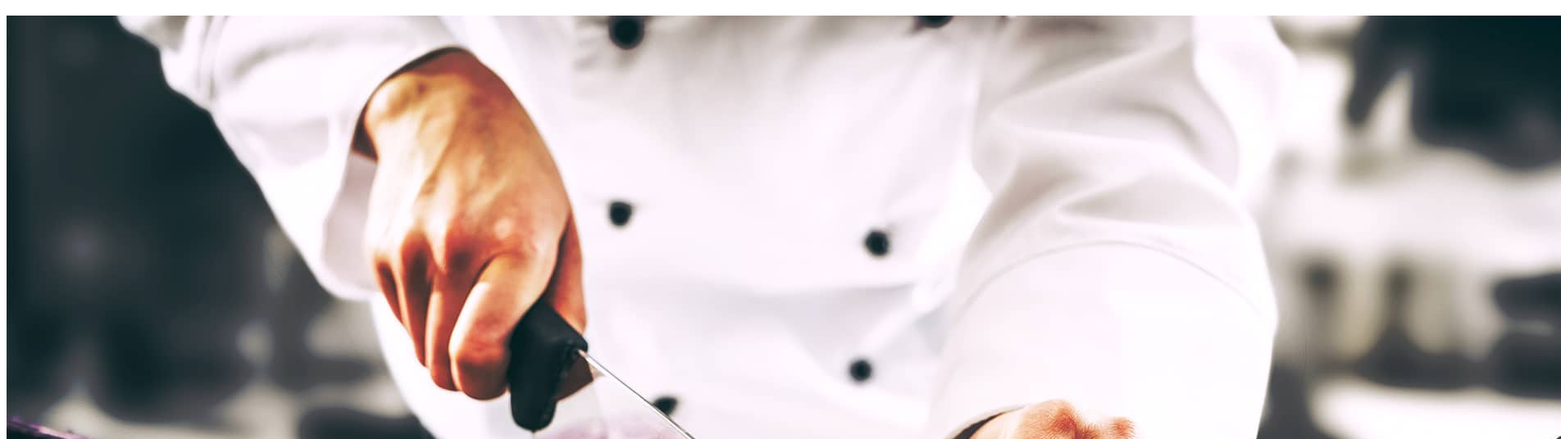
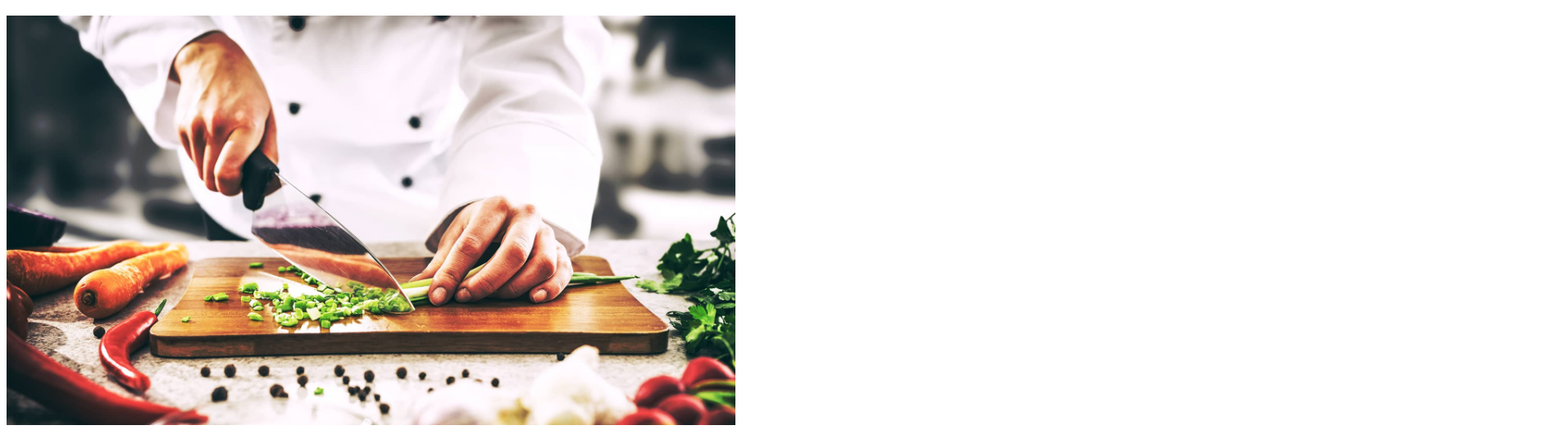
Before and after one commit to denis-vp/odin-recipes, a plain HTML site: page index.html in a window 1280 px wide. Shown: the part 61-597 px from the top of the page at 82% size, 1904 px wide, since content can reach past the window. Drawn offline with Linux system fonts and the light colour scheme.

Commit message:
Modify image size

```diff
--- a/index.html
+++ b/index.html
@@ -7,7 +7,7 @@
 
   <body>
     <h1>Odin Recipes</h1>
-    <img src="./img/cooking.jpg" alt="A chef slicing an onion" />
+    <img src="./img/cooking.jpg" alt="A chef slicing an onion" height="500"/>
     <ul>
       <li><a href="./recipes/double-decker-tacos.html">Double Decker Tacos</a></li>
       <li><a href="./recipes/bang-bang-sauce.html">Bang Bang Sauce</a></li>
```
